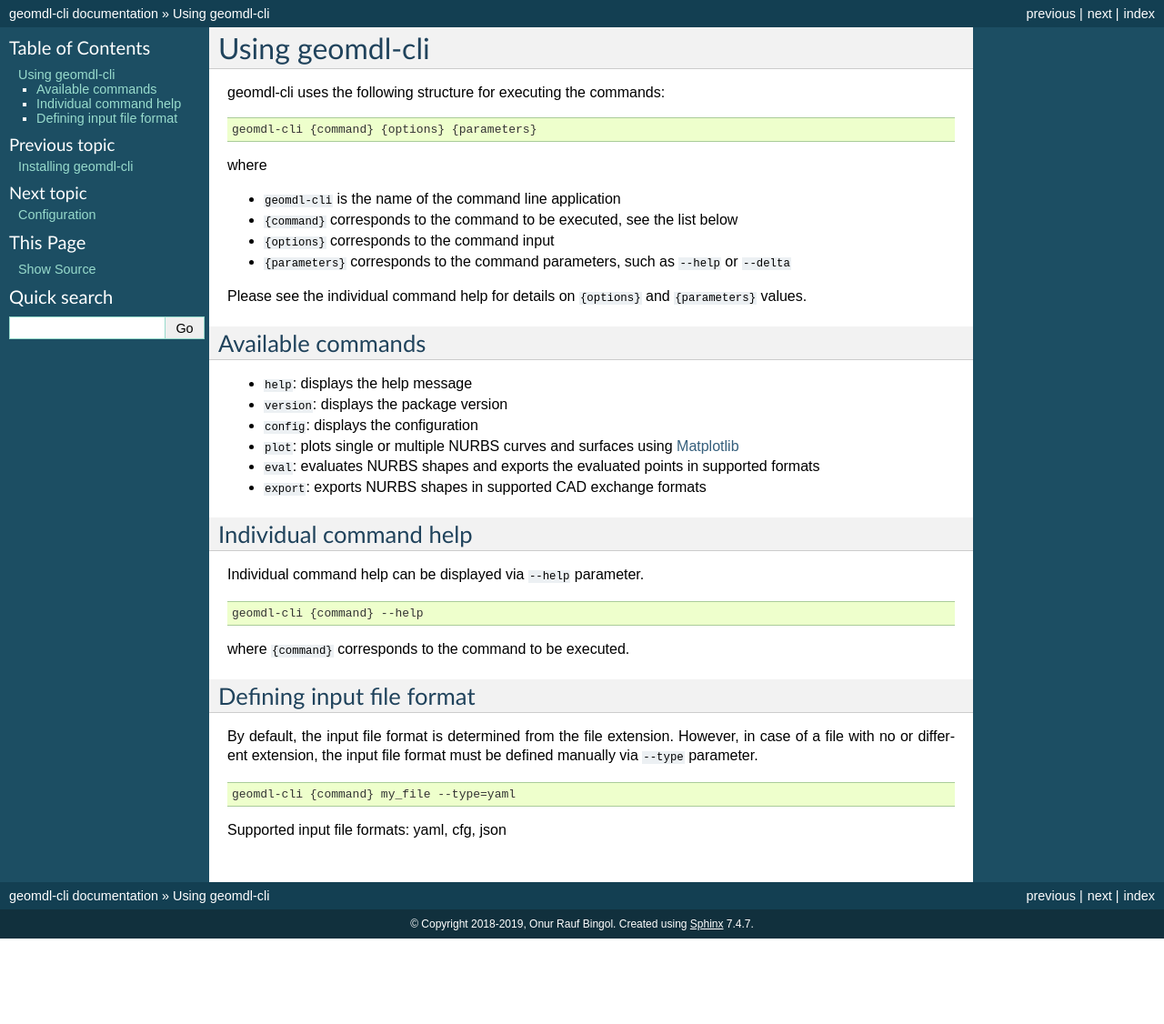
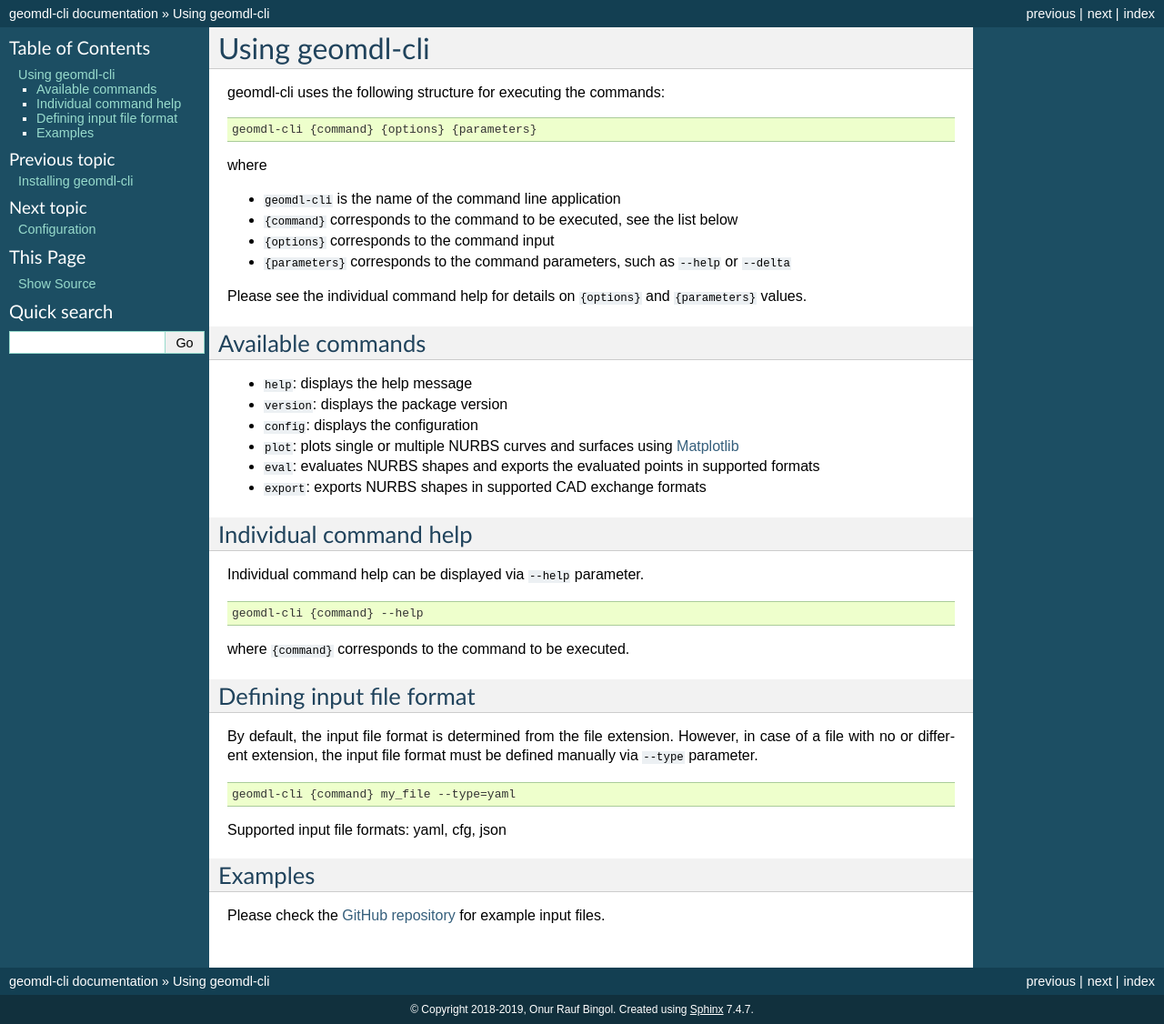
Before and after one commit to orbingol/geomdl-cli, a Sphinx documentation site: the page built from docs/using.rst, in a window 1280 px wide. Shown: the whole page at 91% size. Built offline with Sphinx 7.4.7, drawn with Linux system fonts in a browser that asks for light colours; formulas are drawn with MathJax 3; before the commit the page ends 1032 px from its top, so only the background shows below that.

Commit message:
Update links and add examples

```diff
--- a/README.rst
+++ b/README.rst
@@ -56,7 +56,7 @@ Author
 License
 =======
 
-geomdl-cli is licensed under the MIT License.
+geomdl-cli is licensed under the `MIT License <https://github.com/orbingol/geomdl-cli/blob/master/LICENSE>`_
 
 
 .. |RTD| image:: https://readthedocs.org/projects/geomdl-cli/badge/?version=latest
--- a/docs/using.rst
+++ b/docs/using.rst
@@ -48,3 +48,9 @@ extension, the input file format must be defined manually via ``--type`` paramet
     geomdl-cli {command} my_file --type=yaml
 
 Supported input file formats: yaml, cfg, json
+
+Examples
+========
+
+Please check the `GitHub repository <https://github.com/orbingol/geomdl-cli/tree/master/examples>`_ for example input
+files.
```
Also changed, not shown: examples/README.rst (added).
